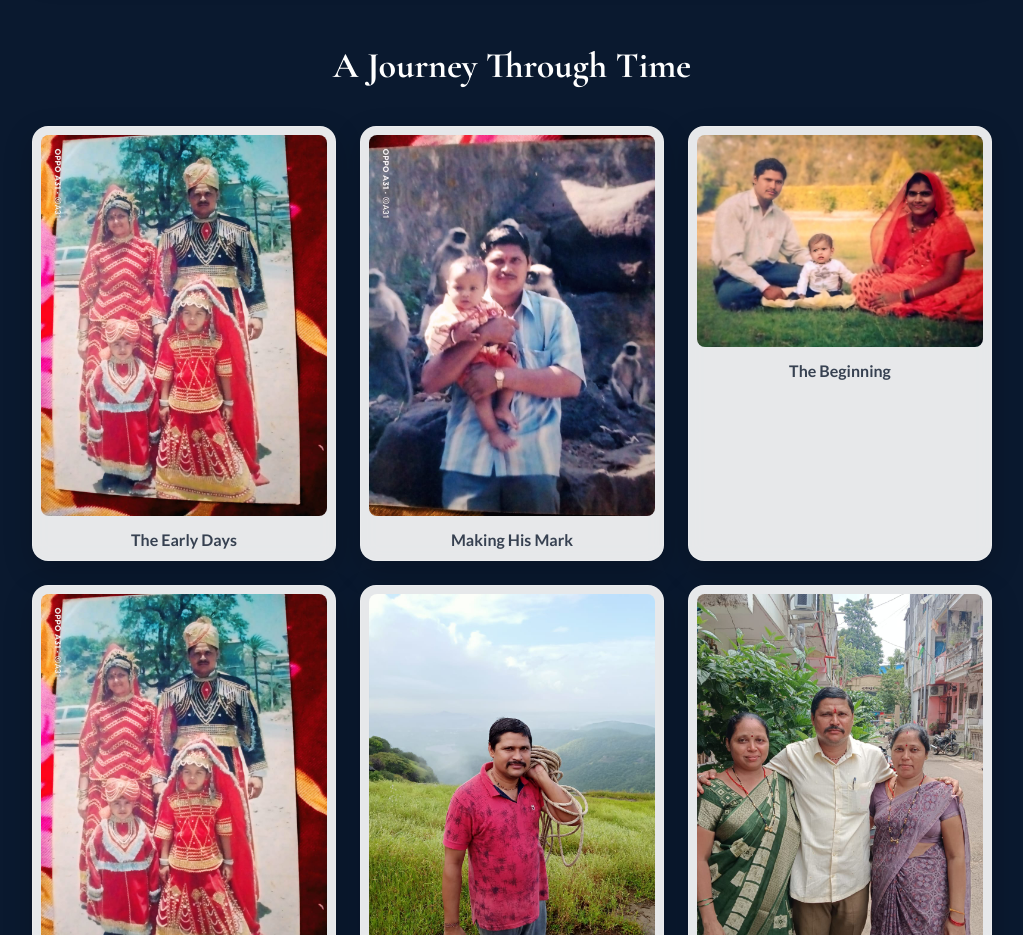
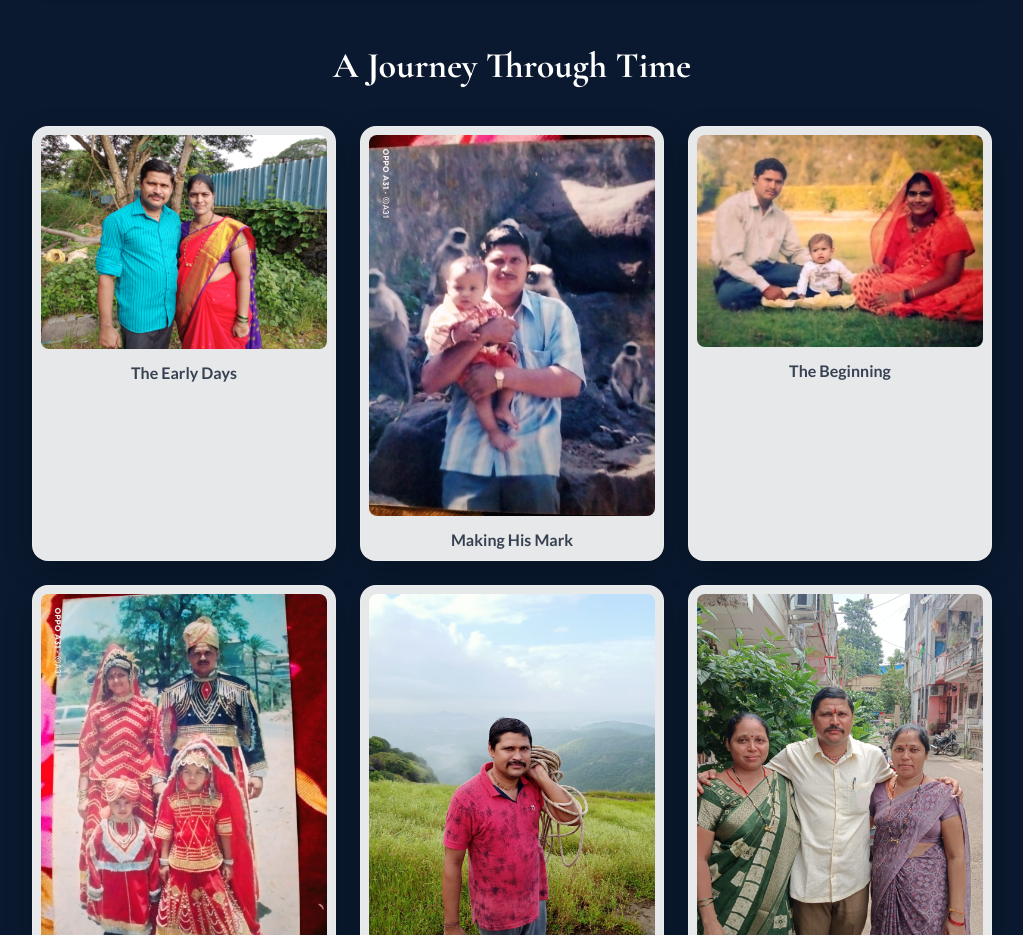
Before and after one commit to kriss2012/Birthday-, a plain HTML site: page index.html in a window 1280 px wide. Shown: the part 1120-2055 px from the top of the page, without its empty margins (128-1151 px from the left). Drawn offline with nearby package versions, Linux system fonts and the light colour scheme.

Commit message:
Update index.html

```diff
--- a/index.html
+++ b/index.html
@@ -120,7 +120,7 @@
             <div class="grid grid-cols-2 md:grid-cols-3 gap-6">
                 <!-- Image cards with 3D hover effect -->
                 <div class="card p-2 group">
-                    <img src="Img1.jpg" alt="Childhood photo" class="rounded-lg w-full h-auto object-cover transition-transform duration-300 group-hover:scale-105">
+                    <img src="Img11.jpg" alt="Childhood photo" class="rounded-lg w-full h-auto object-cover transition-transform duration-300 group-hover:scale-105">
                     <p class="text-center text-md mt-3 font-semibold text-gray-700">The Early Days</p>
                 </div>
                 <div class="card p-2 group">
```
